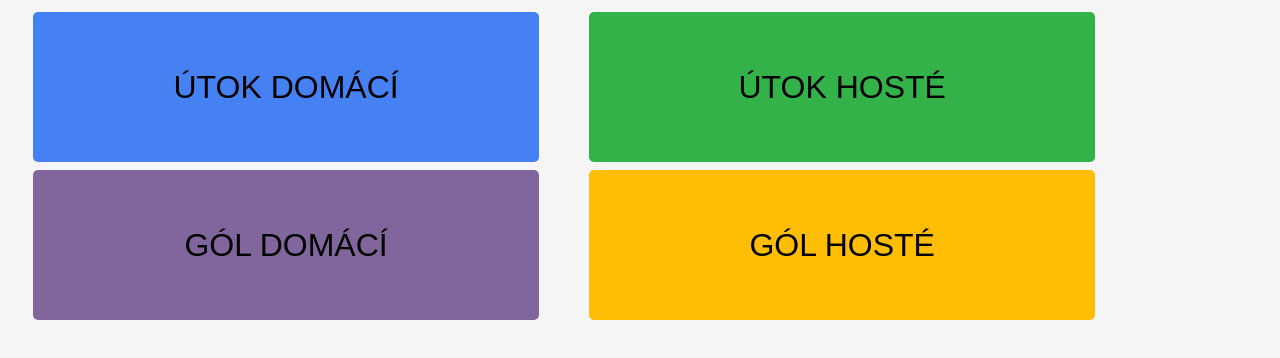
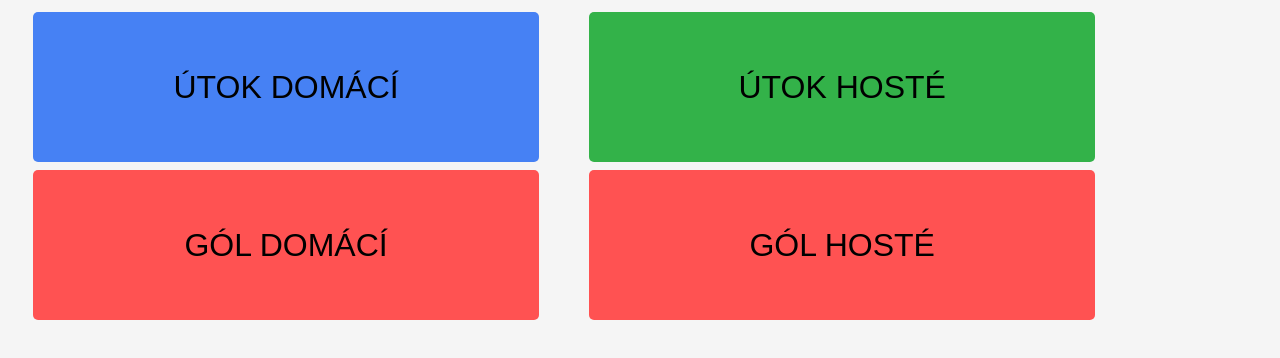
Before and after one commit to jakubnovotny029029/bubrmatches, a website: page public/hokej-buttons.html in a window 1280 px wide. Drawn offline with nearby package versions, Linux system fonts and the light colour scheme; files that its build step writes are made by us from their sources; no server answers.

Commit message:
Tlačítka a menu

```diff
--- a/public/hokej-buttons.html
+++ b/public/hokej-buttons.html
@@ -42,11 +42,11 @@
         }
 
         #btnC {
-            background-color: #80669d;
+            background-color: #ff5252;
         }
 
         #btnD {
-            background-color: #ffbd03;
+            background-color: #ff5252;
         }
 
         button.button.active-A,
```
Also changed, not shown: public/hokej-state.html (+2 -2 lines).
